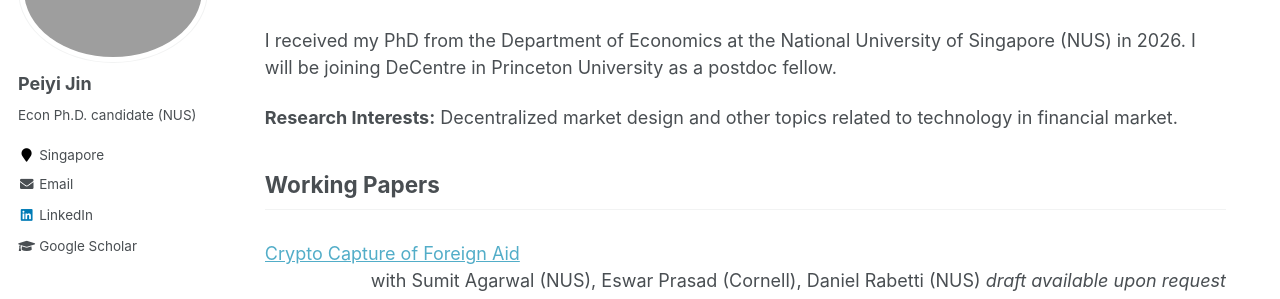
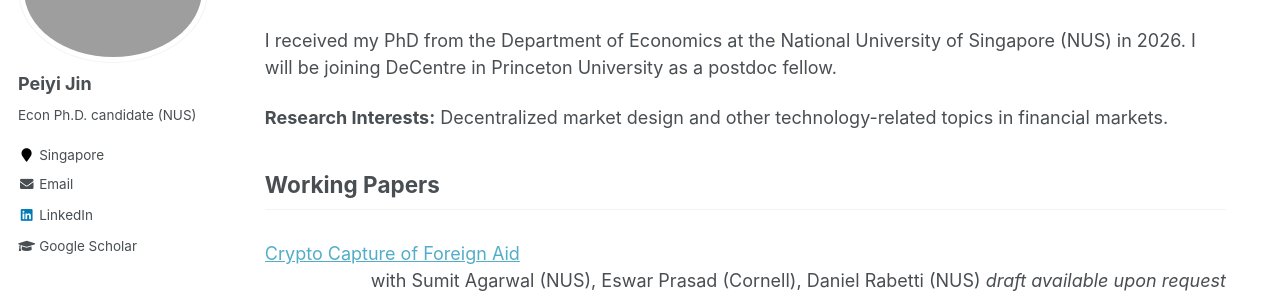
Before and after one commit to peiyi-jin/peiyi-jin.github.io, a Jekyll site: the page built from _pages/about.md, in a window 1280 px wide and 900 px high. Shown: the part 200-499 px from the top of the window. Built offline with Jekyll 4.4.1, drawn with Linux system fonts in a browser that asks for light colours; some of the changed text lies outside the part shown.

Commit message:
update about page and CV

```diff
--- a/_pages/about.md
+++ b/_pages/about.md
@@ -34,7 +34,7 @@ redirect_from:
 I received my PhD from the Department of Economics at the National University of Singapore (NUS) in 2026. I will be joining DeCentre in Princeton University as a postdoc fellow.
 </p>
 
-<p class="mb-24"><strong>Research Interests:</strong> Decentralized market design and other topics related to technology in financial market.</p>
+<p class="mb-24"><strong>Research Interests:</strong> Decentralized market design and other technology-related topics in financial markets.</p>
 
 
 
@@ -101,7 +101,11 @@ borrowing of the same tokens to monetize their needs and defer tax payment. This
 This paper studies the consequences of privacy regulation by exploiting Google’s 2019 restriction on CDR access for a major Indian FinTech lender. We show that this intervention reflects a key policy trade-off in digital credit markets: strengthened privacy protections raise loan applications, consistent with higher demand, yet simultaneously induce tighter screening, reflecting an overall contraction in credit supply. This credit contraction disproportionately excludes economically and socially marginalized applicants. Linking to economy-wide credit bureau records, we quantify the "FinTech ladder effect" whereby initial digital credit access serves as a gateway to broader formal credit. Privacy-induced rejection reduces the probability of obtaining any formal credit by 13.7 percentage points even four years later. Using a structural model, we decompose the welfare effects of privacy regulation and show that the regulation generates a 0.53% increase in consumer surplus and reduces lender profits by 15%.
 </p>
 
-
+<div style="margin-top:10px; font-style:italic;">
+    <p>
+    Conferences and talks: MFA (2026)
+    </p>
+</div>
 
 
 
```
